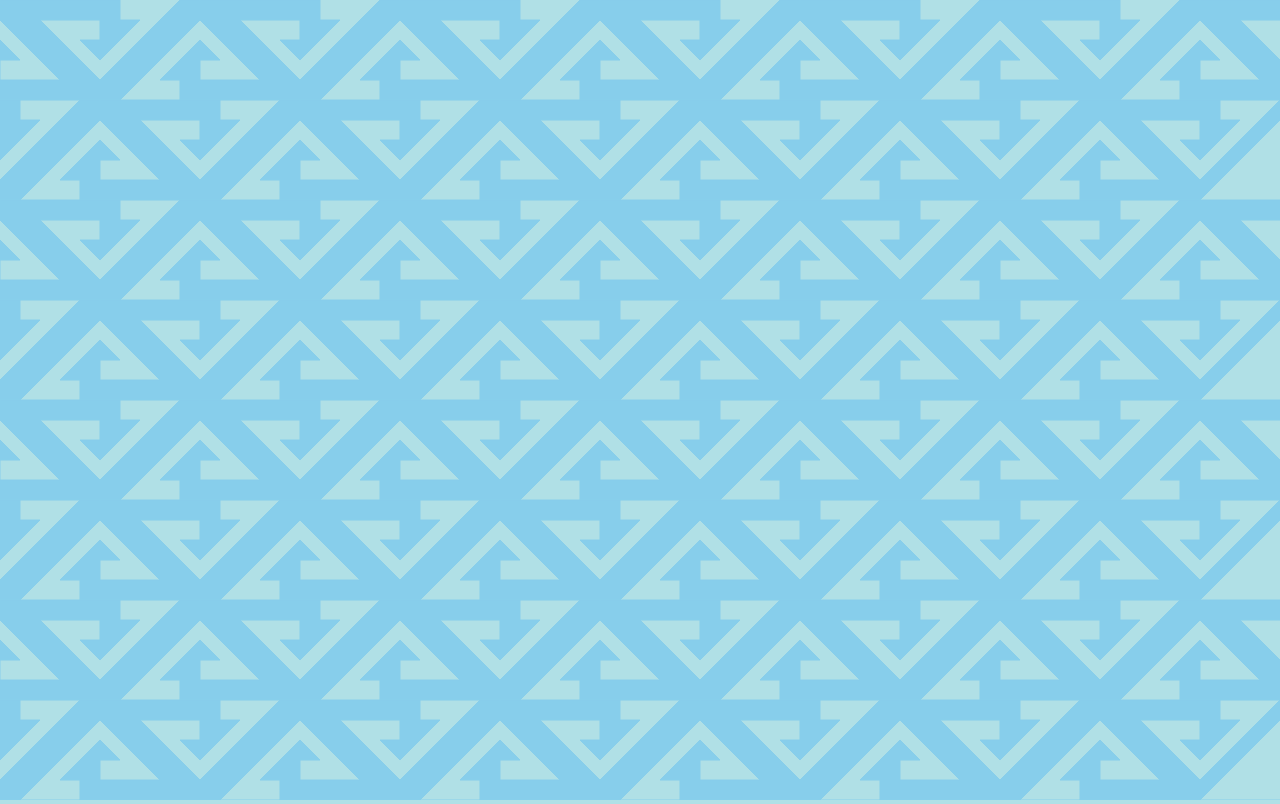
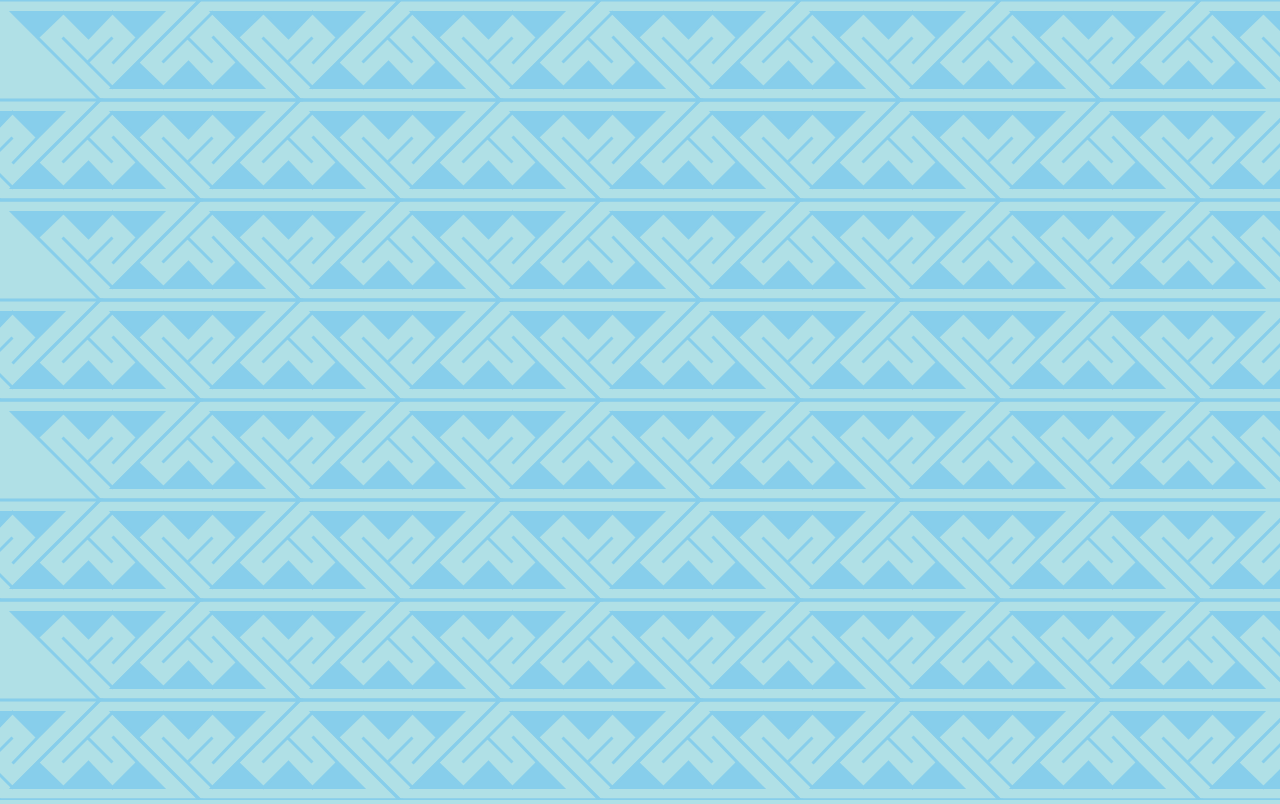
Before and after one commit to jcblw/svg-triagle-tiles, a website: page index.html in a window 1280 px wide. Drawn offline with Linux system fonts and the light colour scheme.

Commit message:
adding some new patterns

```diff
--- a/index.html
+++ b/index.html
@@ -3,16 +3,14 @@
 <title>SVG Patterns</title>
 <style type="text/css">
     * { box-sizing: border-box; }
-    html, body { margin: 0; min-height: 100%; height: 100%; background: powderblue; }
-    svg {
-        width: 100%;
-        height: 100%;
-        min-height: 100%;
+    html, body, svg { width: 100%; padding: 0; margin: 0; min-height: 100%; height: 100%; background: powderblue; }
+    path {
+        fill: none;
+        stroke-width: 3px;
+        stroke: skyblue;
     }
-    path {
+    .path-filled {
         fill: skyblue;
-        stroke-width: 1px;
-        stroke: skyblue;
     }
 </style>
 <svg xmlns="http://www.w3.org/2000/svg" ></svg>
@@ -23,20 +21,27 @@
         path = vsvg.path,
         g = vsvg.g,
         svg = vsvg.mount( document.getElementsByTagName('svg')[0] ),
-        pattern = paths.encode( [ // triangle
+        pattern1 = paths.encode( [ // celtic sawtooth complex
             { x: 0, y: 0 },
+            { x: 200 },
+            { x: 112.5, y: 87.5 },
+            { x: 87.5, y: 62.5 },
+            { x: 112.5, y: 37.5 },
+            { x: 87.5, y: 62.5 },
+            { x: 62.5, y: 37.5 }
+        ] ),
+        pattern2 = paths.encode( [
             { x: 100, y: 100 },
-            { x: 200, y: 0 },
-            { x: 180, y: 0 },
-            { x: 100, y: 80 },
-            { x: 40, y: 20 },
-            { x: 100, y: 20 },
-            { y: 40 },
-            { x: 80 },
-            { x: 100, y: 60 },
-            { x: 140, y: 20 },
-            { x: 120 },
-            { y: 0 },
+            { x: 12.5, y: 12.5 },
+            { x: 162.5 },
+            { x: 137.5, y: 37.5 },
+            { x: 112.5, y: 63.5 },
+            { x: 137.5, y: 37.5 },
+            { x: 112.5, y: 12.5 },
+            { x: 88.5, y: 37.5 },
+            { x: 63.5, y: 12.5 },
+            { x: 37.5, y: 37.5 },
+            { x: 100, y: 100 },
             {}
         ] ),
         xamount = Math.floor( window.innerWidth / 100 ) + 3,
@@ -53,8 +58,8 @@
           x = i * (rotation?-100:100) - (rotation?-100:0);
           y = position.y * (rotation?-1:1);
           nodes.push(
-            createGroup( pattern, {
-                deg: rotation, x: x, y: y } ) );
+            createGroup( pattern1, pattern2, {
+                deg: rotation, x: x, y: y, scale: (rotation?-1:1) } ) );
           if(rotation){
             rotation = 0;
           } else {
@@ -65,10 +70,12 @@
         return nodes;
     }
 
-    function createGroup( tile, position ) {
+    function createGroup( tile1, tile2, position ) {
         return (
-            g( { transform: 'rotate(' + position.deg + ', 50, 50 ) translate(' + position.x + ',' + position.y + ')' },
-                path( { d: tile } ) )
+            g( { transform: 'rotate(' + position.deg + ', 50, 50 ) translate(' + position.x + ',' + position.y + ') scale(' + position.scale + ',1)' },
+                path( { d: tile1 } ),
+                path( { d: tile2, class: 'path-filled' } )
+            )
         )
     }
 
```
Also changed, not shown: celtic-simple-sawtooth.json (added, +19 -0 lines), swirl.json (added, +21 -0 lines), assets/celtic-sawtooth-complex.png (added), assets/celtic-sawtooth-simple.png (added).
